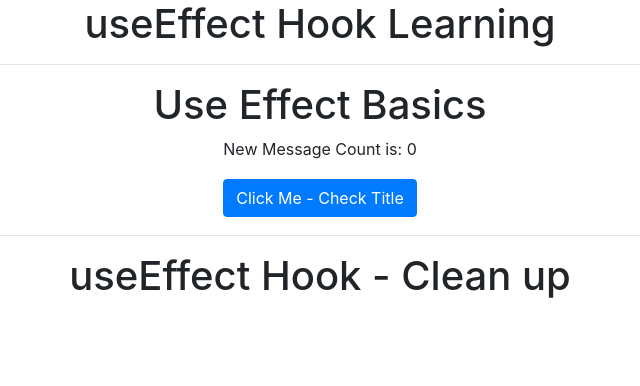
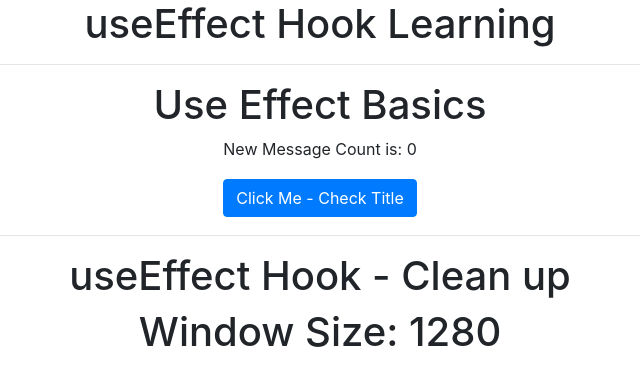
Before and after one commit to sahilrajput2223/advance-react, a React (Create React App) app: page / in a window 1280 px wide. Shown: the top 386 px of the page, without its empty margins (320-960 px from the left). Built offline with nearby package versions, Linux system fonts and the light colour scheme.

Commit message:
useEffect - Cleanup function - logic added

```diff
--- a/src/2-useEffect/UseEffectCleanUp.js
+++ b/src/2-useEffect/UseEffectCleanUp.js
@@ -1,11 +1,35 @@
 import React from "react";
 
 const UseEffectCleanUp = () => {
+
+    const [windowSize, setWindowSize] = React.useState(window.innerWidth)
+
+    const changeWindowSizeValue = () => {
+        setWindowSize(window.innerWidth)
+    }
+
+    React.useEffect(() => {
+        console.log("useEffect Called");
+        window.addEventListener("resize", changeWindowSizeValue)
+
+        return (() => {
+            console.log("Cleanup Called");
+            window.removeEventListener("resize", changeWindowSizeValue)
+        });
+    });
+
+    console.log("Render");
+
     return (
         <React.Fragment>
             <h1>
                 useEffect Hook - Clean up
             </h1>
+
+            <h1>
+                Window Size: {windowSize}
+            </h1>
+
         </React.Fragment>
     );
 }
```
